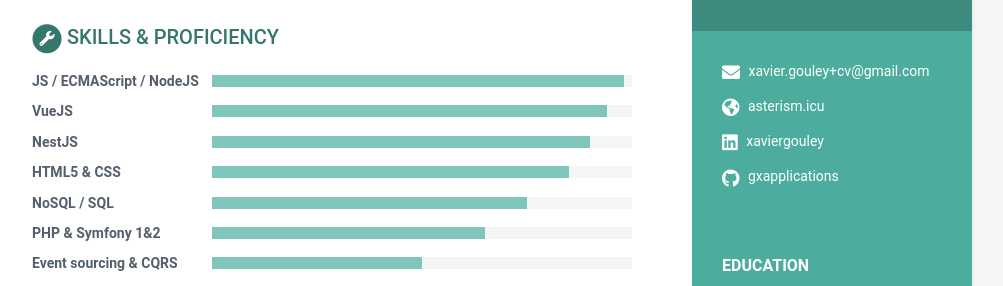
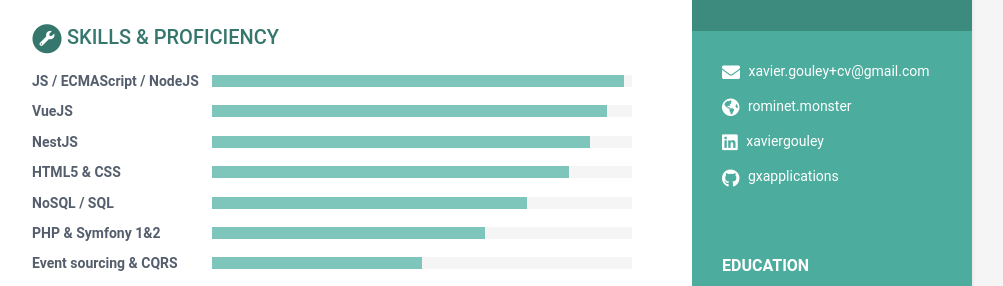
Before and after one commit to gxapplications/gxapplications, a Jekyll site: the page built from index.html, in a window 1280 px wide. Shown: the part 290-576 px from the top of the page, without its empty margins (168-1171 px from the left). Built offline with Jekyll 4.4.1, drawn with Linux system fonts in a browser that asks for light colours.

Commit message:
Update data.yml

```diff
--- a/_data/data.yml
+++ b/_data/data.yml
@@ -14,7 +14,7 @@ sidebar:
     # Sidebar links
     email: xavier.gouley+cv@gmail.com
     phone:
-    website: asterism.icu #do not add http://
+    website: rominet.monster #do not add http://
     linkedin: xaviergouley
     github: gxapplications
     gitlab:
@@ -39,7 +39,7 @@ sidebar:
         link: https://photos.app.goo.gl/Q3ch1SSz6QyUT2Xm9
 
       - item: Side project in Domotics
-        link: https://asterism.icu
+        link: https://rominet.monster
 
       - item: Handyman
         link:
```
